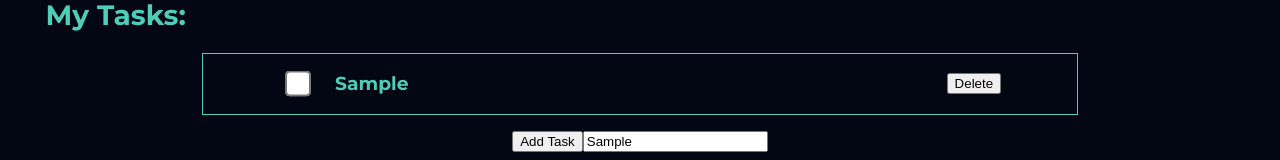
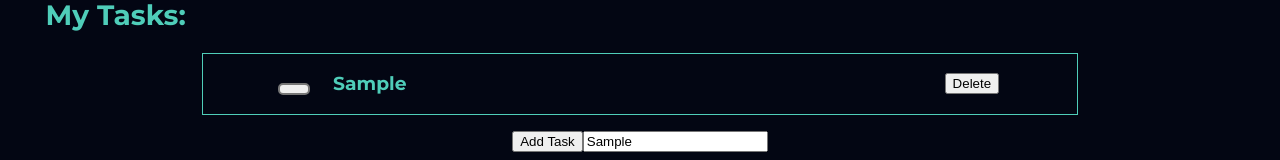
Before and after one commit to dilawaramin/To-Do-List-React, a React (Create React App) app in the folder client/: page / in a window 1280 px wide. Both pictures are taken after typing "Sample" into the empty fields and a click on the button "Add Task". Shown: the part 184-344 px from the top of the page. Built offline with nearby package versions, Linux system fonts and the light colour scheme; no server answers.

Commit message:
Comments

```diff
--- a/client/src/Task.jsx
+++ b/client/src/Task.jsx
@@ -8,7 +8,10 @@ function Task( {taskName, onDelete} ) {
 
         <div className='task'>
             <div className='task-check'>
-                <input type="checkbox" className='checkbox'/>
+                <button
+                    className='checkbox'>
+
+                </button>
             </div>
             <div className='task-description'>
                 <h3>{taskName}</h3>
```
Also changed, not shown: 2 other files (tests, documents, lock files or other folders).
